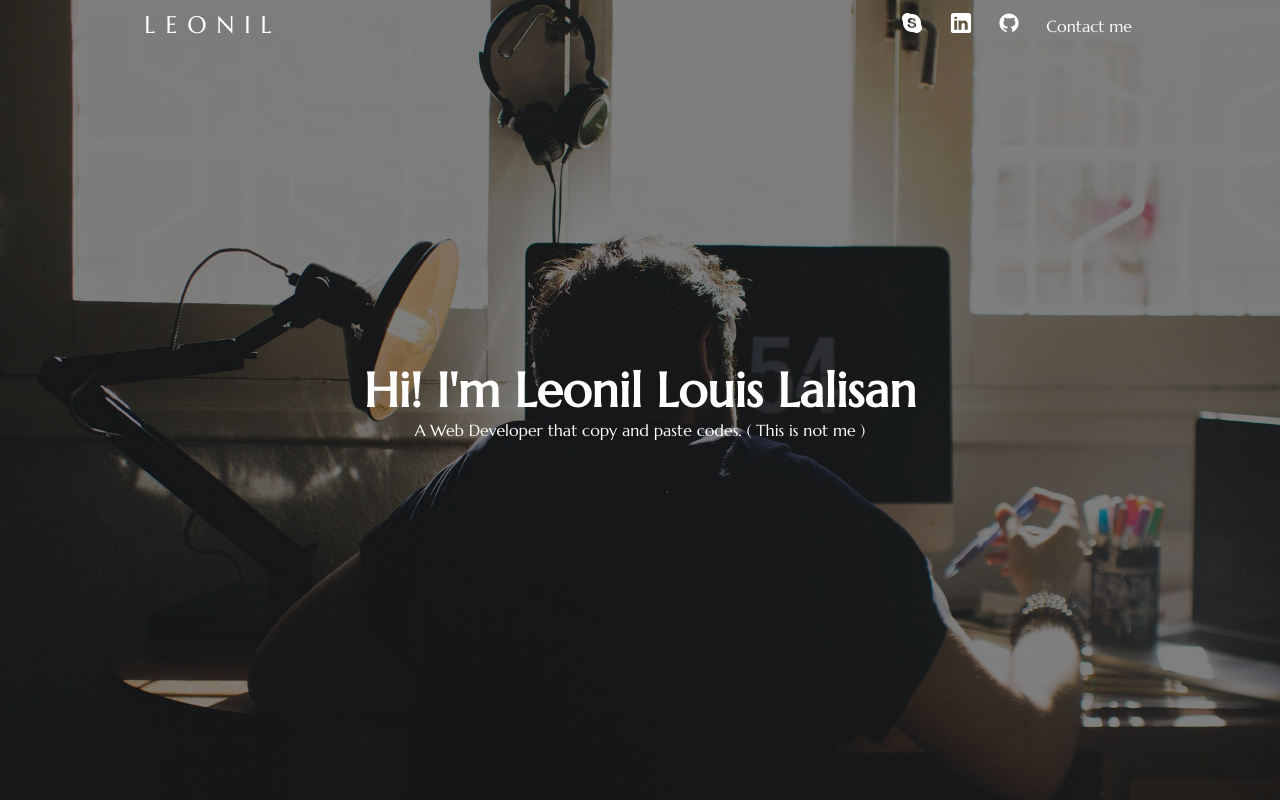
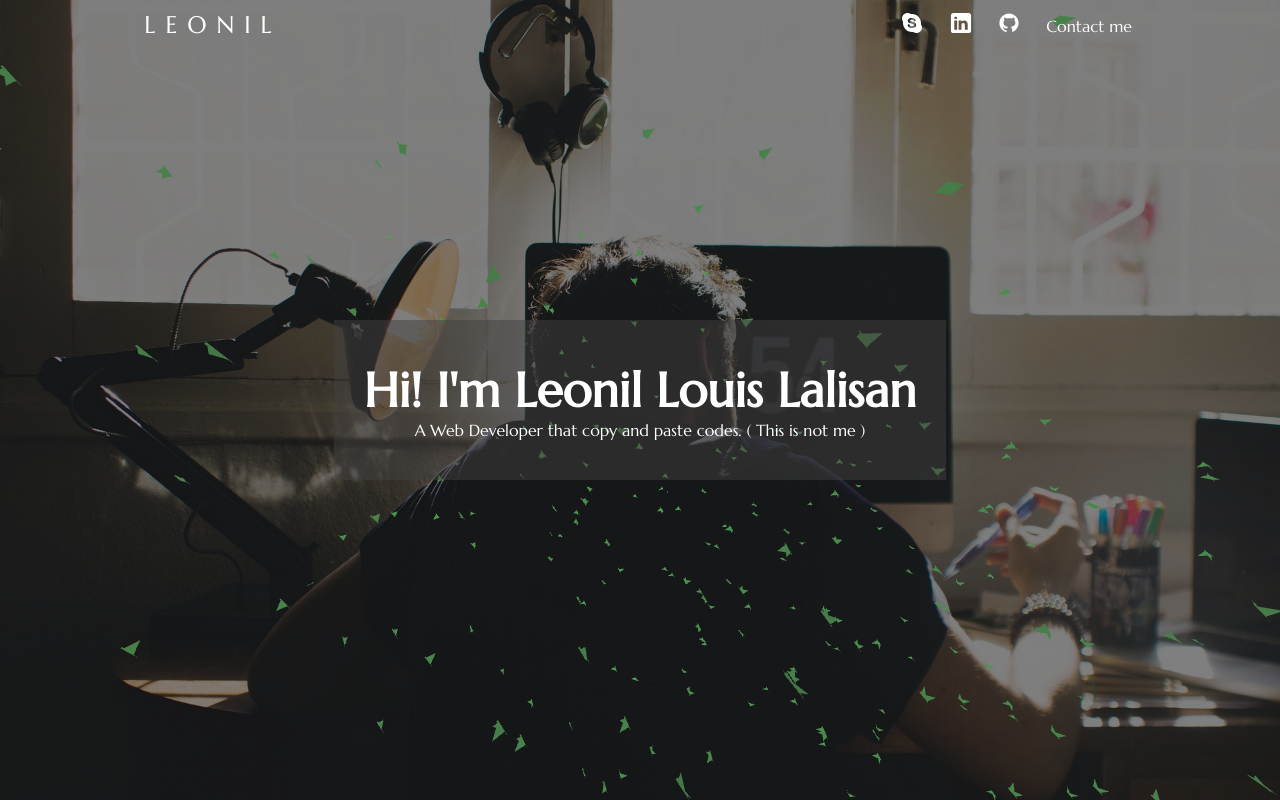
Before and after one commit to LeonLouis/personal-practice-web, a plain HTML site: page index.html in a window 1280 px wide. Drawn offline with nearby package versions, Linux system fonts and the light colour scheme; animation ran at ten frames a second.

Commit message:
added vanta js

```diff
--- a/index.html
+++ b/index.html
@@ -5,7 +5,7 @@
     <meta http-equiv="X-UA-Compatible" content="IE=edge">
     <meta name="viewport" content="width=device-width, initial-scale=1.0">
     <title>Leonil Lalisan</title>
-    <link rel="icon" href="./images/Surefire.ico">
+    <link rel="icon" href="./images/L-icon.png">
     <link rel="stylesheet" href="./style.css">
 </head>
 <body>
@@ -27,6 +27,7 @@
             </div>
         </div>
     </header>
+    <div id="vanta-section"></div>
     <section id="home" class="main">
         <div class="inner-wrap">
             <h1>Hi! I'm Leonil Louis Lalisan</h1>
@@ -43,6 +44,8 @@
             <a href="mailto:leon.lalisan@gmail.com">Contact me</a>
         </div>
     </section>
+    <script src="https://cdnjs.cloudflare.com/ajax/libs/three.js/r121/three.min.js"></script>
+    <script src="https://cdn.jsdelivr.net/npm/vanta@latest/dist/vanta.birds.min.js"></script>
     <script src="./script.js"></script>
 </body>
 </html>
--- a/script.js
+++ b/script.js
@@ -22,3 +22,23 @@ mobile_burger.onclick = function() {
         mobile_burger.classList.add('open');
     }
 };
+
+VANTA.BIRDS({
+    el: "#vanta-section",
+    mouseControls: true,
+    touchControls: true,
+    gyroControls: false,
+    minHeight: 200.00,
+    minWidth: 200.00,
+    scale: 1.00,
+    scaleMobile: 1.00,
+    color1: 0x175719,
+    color2: 0x0,
+    birdSize: 0.80,
+    speedLimit: 4.00,
+    separation: 75.00,
+    alignment: 51.00,
+    cohesion: 50.00,
+    quantity: 4.00,
+    backgroundAlpha: 0.00
+});
--- a/style.css
+++ b/style.css
@@ -127,8 +127,10 @@ header {
     margin: auto;
     color: #fff;
     text-align: center;
-    z-index: 2;
+    z-index: 5;
     animation: fade-slide-up ease 1s;
+    background: rgb(66 65 65 / 50%);
+    padding: 40px 30px;
 }
 #home .inner-wrap h1 {
     font-size: 48px;
@@ -136,6 +138,16 @@ header {
 /* About */
 #about {
     background: url('images/forest.jpg');
+}
+
+/* Vanta JS */
+#vanta-section {
+    position: absolute;
+    z-index: 4;
+    top: 0;
+    left: 0;
+    right: 0;
+    bottom: 0;
 }
 
 /* Responsive */
@@ -151,6 +163,13 @@ header {
     .menu {
         display: none;
     }
+    #home .inner-wrap {
+        padding: 20px;
+        margin: auto 40px;
+    }
+    #home .inner-wrap h1 {
+        font-size: 36px;
+    }
 }
 
 /* Animations */
```
